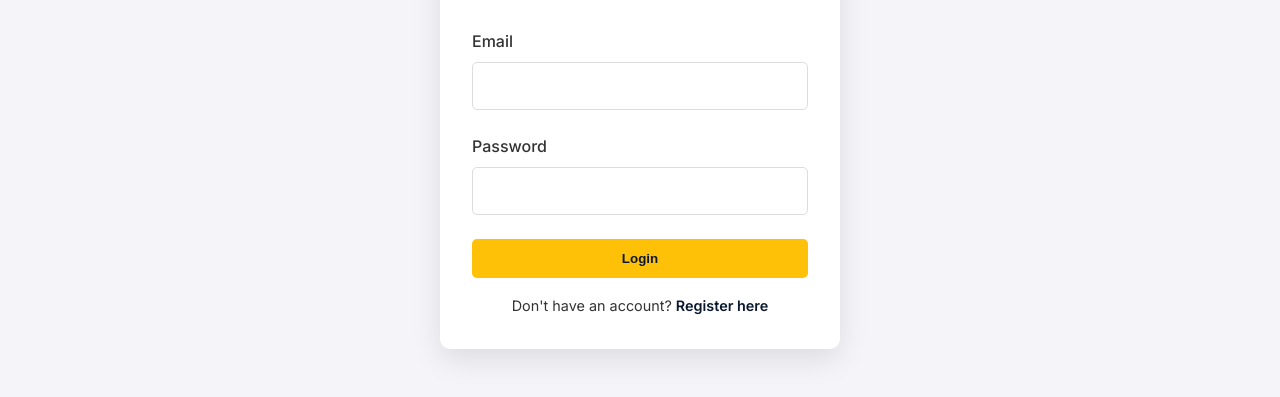
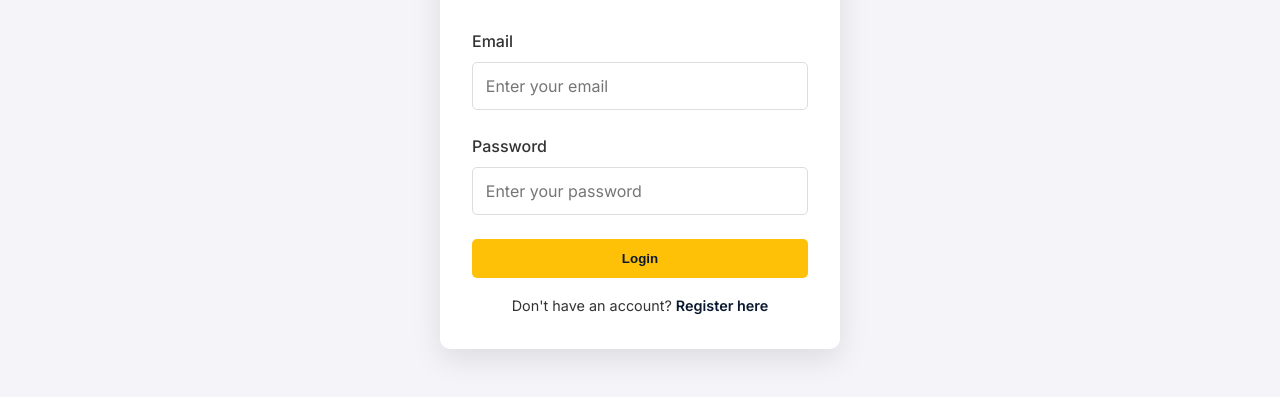
Before and after one commit to iqbalgrewal23/CarWorksop, a website: page public/login.html in a window 1280 px wide. Shown: the part 283-680 px from the top of the page. Drawn offline with Linux system fonts and the light colour scheme.

Commit message:
feat(ui): add clear placeholder text to login inputs

```diff
--- a/public/login.html
+++ b/public/login.html
@@ -66,11 +66,12 @@
             <form id="loginForm">
                 <div class="form-group">
                     <label>Email</label>
-                    <input type="email" id="email" required autocomplete="email">
+                    <input type="email" id="email" required autocomplete="email" placeholder="Enter your email">
                 </div>
                 <div class="form-group">
                     <label>Password</label>
-                    <input type="password" id="password" required autocomplete="current-password">
+                    <input type="password" id="password" required autocomplete="current-password"
+                        placeholder="Enter your password">
                 </div>
                 <button type="submit" class="btn-primary" style="width:100%">Login</button>
             </form>
```
